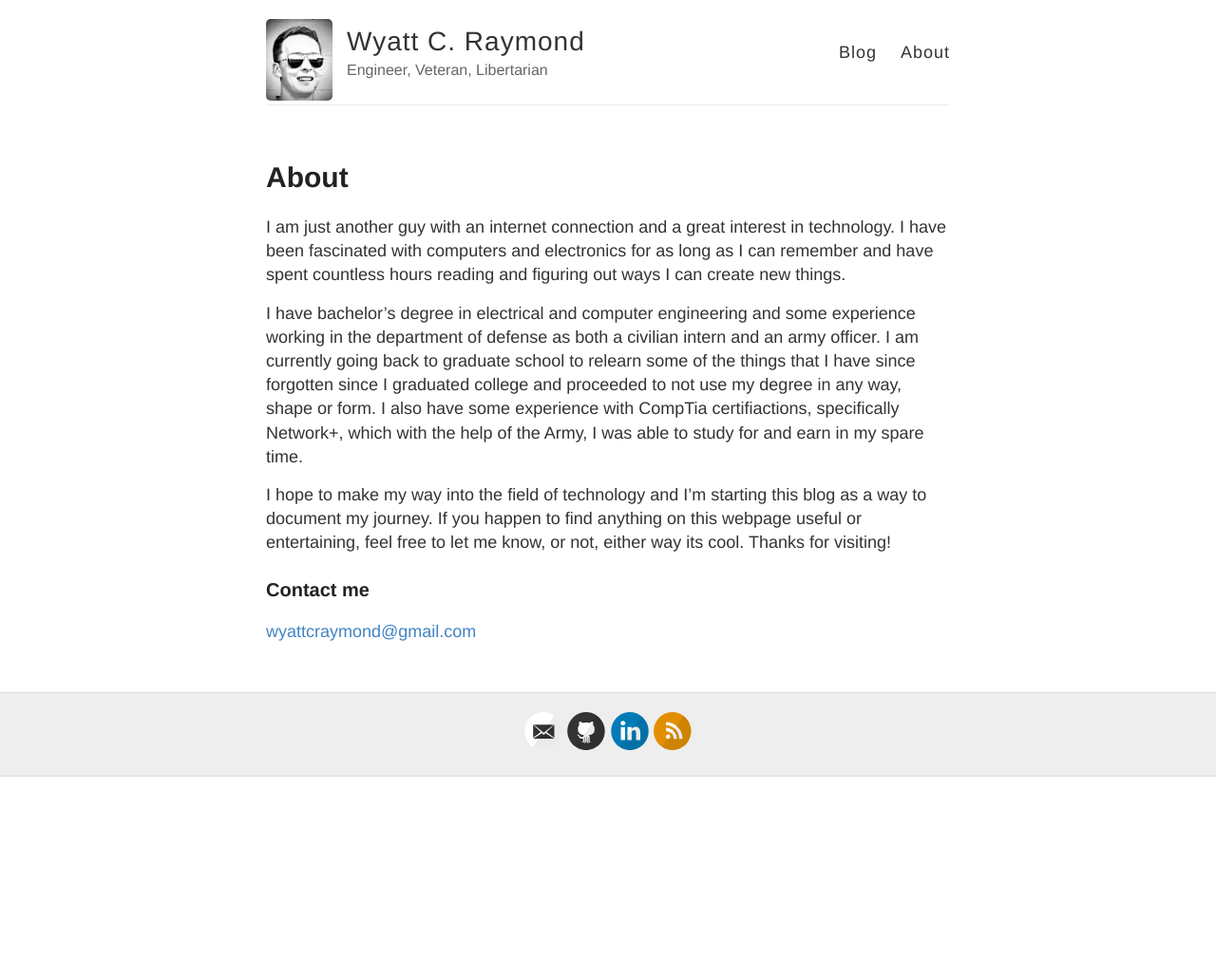
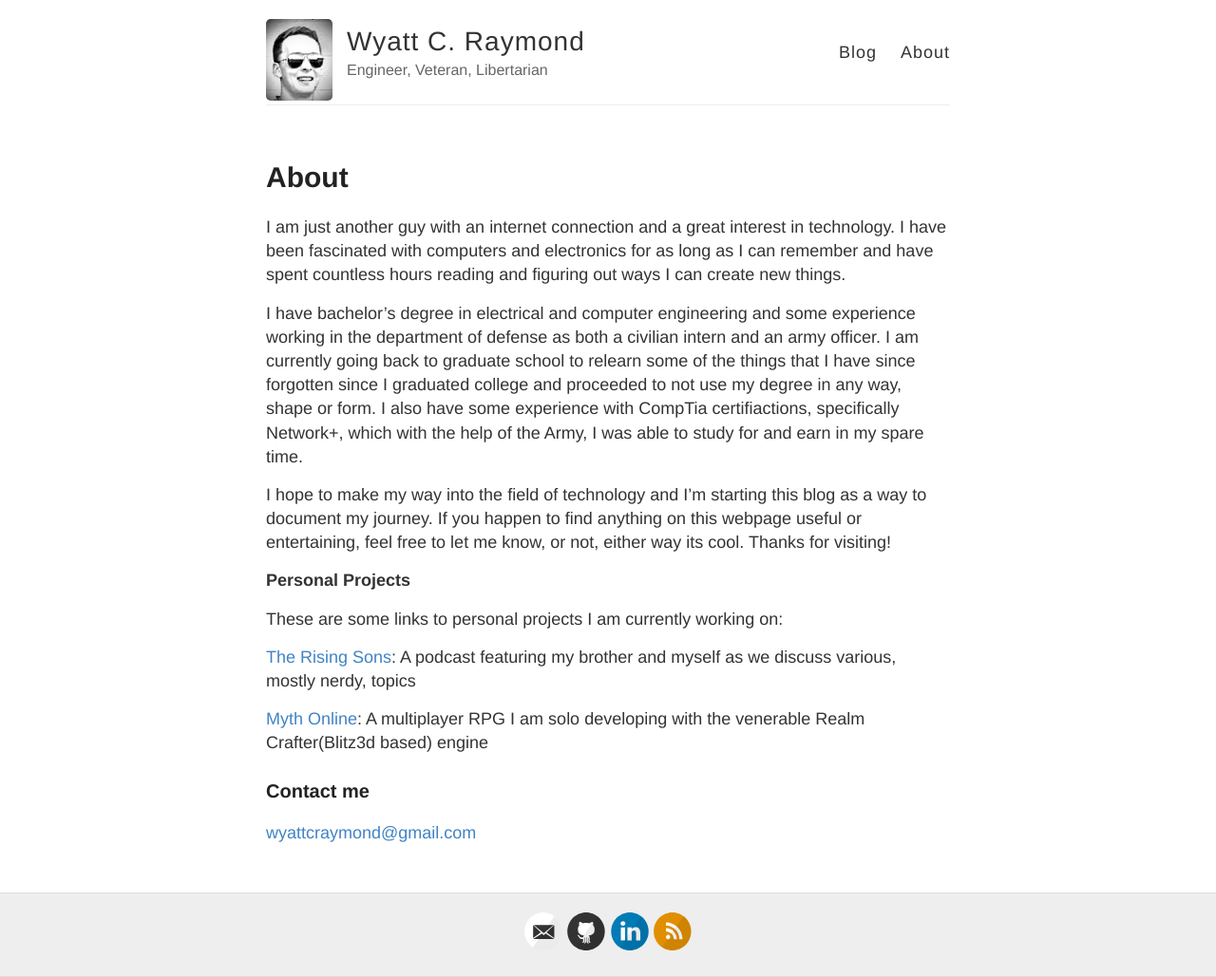
Before and after one commit to rockinraymond/wyattcraymond, a Jekyll site: the page built from about.md, in a window 1280 px wide. Shown: the whole page at 95% size. Built offline with Jekyll 4.4.1, drawn with Linux system fonts in a browser that asks for light colours; before the commit the page ends 900 px from its top, so only the background shows below that.

Commit message:
Update about.md

```diff
--- a/about.md
+++ b/about.md
@@ -9,6 +10,16 @@
 
 I hope to make my way into the field of technology and I'm starting this blog as a way to document my journey. If you happen to find anything on this webpage useful or entertaining, feel free to let me know, or not, either way its cool. Thanks for visiting!
 
+
+**Personal Projects**
+
+These are some links to personal projects I am currently working on:
+
+[The Rising Sons](https://anchor.fm/rising-sons): A podcast featuring my brother and myself as we discuss various, mostly nerdy, topics
+
+[Myth Online](https://rockinraymond.itch.io/myth-online): A multiplayer RPG I am solo developing with the venerable Realm Crafter(Blitz3d based) engine
+
+
 ### Contact me
 
 [wyattcraymond@gmail.com](mailto:wyattcraymond@gmail.com)
```
Also changed, not shown: other parts of about.md (+1 -0 lines).
